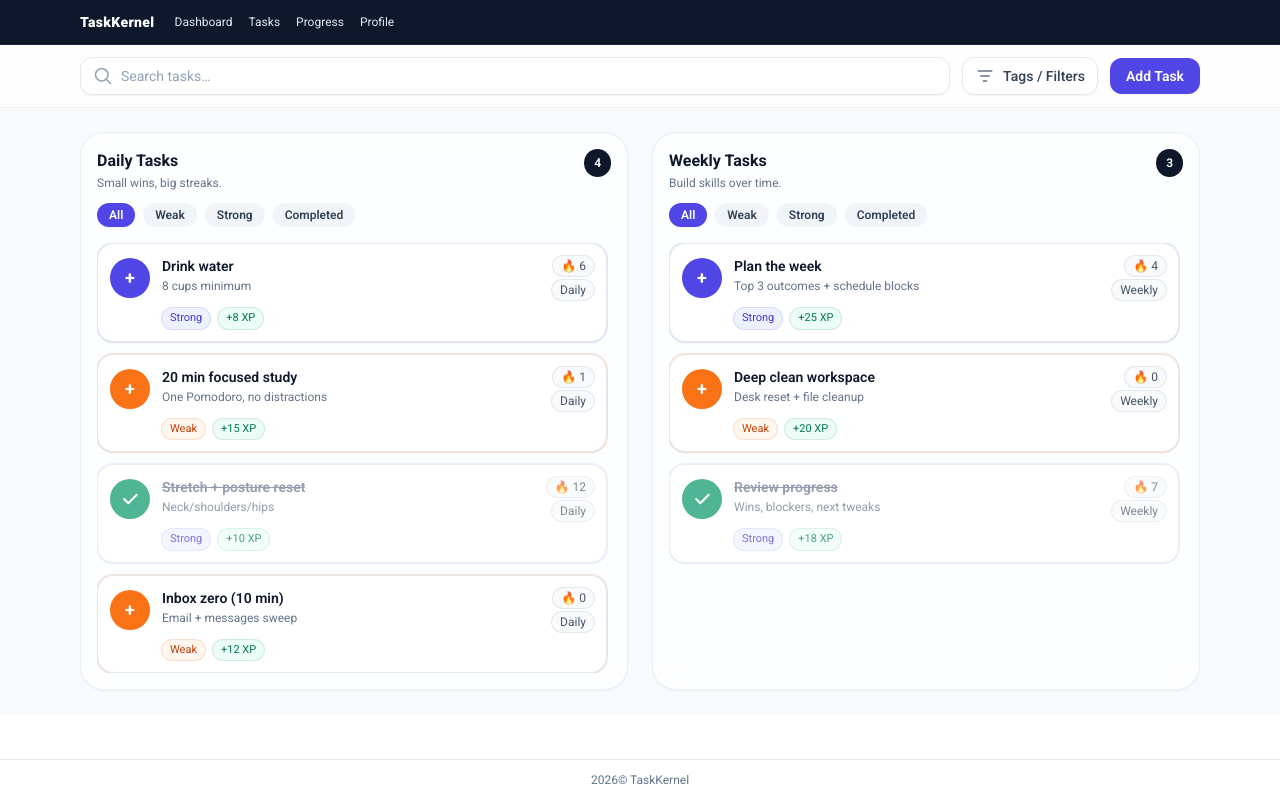
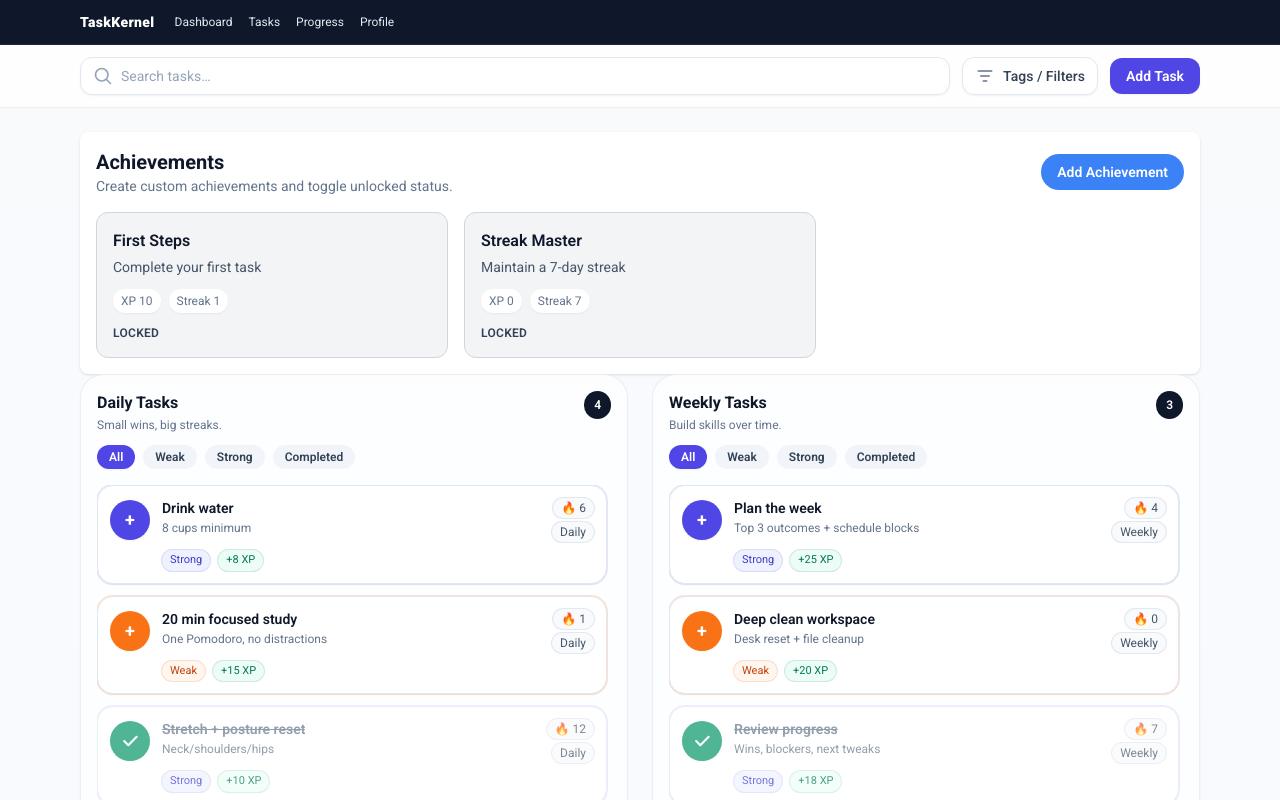
Before and after one commit to spencerwest-dev/TaskKernel, a React (Create React App) app in the folder frontend/: page /dashboard in a window 1280 px wide. Shown: the top 800 px of the page. Built offline with nearby package versions, Linux system fonts and the light colour scheme.

Commit message:
Created frontend for Achievement Tracker component
Made the frontend part for Achievement Tracker, will get the backend done later

```diff
--- /dev/null
+++ b/frontend/src/pages/dashboard/components/AchievementTracker.jsx
@@ -0,0 +1,193 @@
+import React, { useState, useEffect } from 'react';
+
+const initialAchievements = [
+  { id: 1, name: 'First Steps', description: 'Complete your first task', xpThreshold: 10, streakThreshold: 1, unlocked: false },
+  { id: 2, name: 'Streak Master', description: 'Maintain a 7-day streak', xpThreshold: 0, streakThreshold: 7, unlocked: false },
+];
+
+function AddAchievementModal({ open, onClose, onCreate }) {
+  const [form, setForm] = useState({
+    name: '',
+    description: '',
+    xpThreshold: 0,
+    streakThreshold: 0,
+  });
+
+  const handleChange = (field) => (event) => {
+    const value = field.includes('Threshold') ? parseInt(event.target.value, 10) || 0 : event.target.value;
+    setForm((prev) => ({ ...prev, [field]: value }));
+  };
+
+  const handleSubmit = (event) => {
+    event.preventDefault();
+    if (!form.name.trim()) return;
+
+    onCreate?.({
+      name: form.name.trim(),
+      description: form.description.trim(),
+      xpThreshold: form.xpThreshold,
+      streakThreshold: form.streakThreshold,
+    });
+    setForm({ name: '', description: '', xpThreshold: 0, streakThreshold: 0 });
+    onClose?.();
+  };
+
+  if (!open) return null;
+
+  return (
+    <div className="fixed inset-0 z-50 flex items-center justify-center bg-slate-900/50 px-4 py-6">
+      <div className="w-full max-w-xl rounded-[2rem] bg-white p-6 shadow-2xl ring-1 ring-slate-200">
+        <div className="flex items-start justify-between gap-4">
+          <div>
+            <h2 className="text-2xl font-semibold text-slate-900">Add Achievement</h2>
+            <p className="mt-1 text-sm text-slate-500">Create a new achievement with name, description, XP threshold, and streak threshold.</p>
+          </div>
+          <button
+            type="button"
+            onClick={onClose}
+            className="rounded-full border border-slate-200 bg-slate-100 px-3 py-2 text-sm font-semibold text-slate-700 hover:bg-slate-200"
+          >
+            Close
+          </button>
+        </div>
+
+        <form className="mt-6 space-y-5" onSubmit={handleSubmit}>
+          <label className="block text-sm font-medium text-slate-700">
+            Name
+            <input
+              type="text"
+              value={form.name}
+              onChange={handleChange('name')}
+              placeholder="Achievement name"
+              className="mt-2 w-full rounded-3xl border border-slate-200 bg-slate-50 px-4 py-3 text-sm text-slate-900 outline-none focus:border-indigo-500 focus:ring-2 focus:ring-indigo-200"
+            />
+          </label>
+
+          <label className="block text-sm font-medium text-slate-700">
+            Description
+            <textarea
+              value={form.description}
+              onChange={handleChange('description')}
+              placeholder="Achievement description"
+              rows="4"
+              className="mt-2 w-full rounded-3xl border border-slate-200 bg-slate-50 px-4 py-3 text-sm text-slate-900 outline-none focus:border-indigo-500 focus:ring-2 focus:ring-indigo-200"
+            />
+          </label>
+
+          <div className="grid gap-4 sm:grid-cols-2">
+            <label className="block text-sm font-medium text-slate-700">
+              XP Threshold
+              <input
+                type="number"
+                value={form.xpThreshold}
+                onChange={handleChange('xpThreshold')}
+                min="0"
+                className="mt-2 w-full rounded-3xl border border-slate-200 bg-slate-50 px-4 py-3 text-sm text-slate-900 outline-none focus:border-indigo-500 focus:ring-2 focus:ring-indigo-200"
+              />
+            </label>
+
+            <label className="block text-sm font-medium text-slate-700">
+              Streak Threshold
+              <input
+                type="number"
+                value={form.streakThreshold}
+                onChange={handleChange('streakThreshold')}
+                min="0"
+                className="mt-2 w-full rounded-3xl border border-slate-200 bg-slate-50 px-4 py-3 text-sm text-slate-900 outline-none focus:border-indigo-500 focus:ring-2 focus:ring-indigo-200"
+              />
+            </label>
+          </div>
+
+          <div className="flex items-center justify-end gap-3 pt-2">
+            <button
+              type="button"
+              onClick={onClose}
+              className="rounded-3xl border border-slate-200 bg-white px-4 py-3 text-sm font-semibold text-slate-700 hover:bg-slate-50"
+            >
+              Cancel
+            </button>
+            <button
+              type="submit"
+              className="rounded-3xl bg-indigo-600 px-5 py-3 text-sm font-semibold text-white shadow-sm hover:bg-indigo-700"
+            >
+              Create Achievement
+            </button>
+          </div>
+        </form>
+      </div>
+    </div>
+  );
+}
+
+export default function AchievementTracker() {
+  const [achievements, setAchievements] = useState(() => {
+    const saved = localStorage.getItem('achievements');
+    return saved ? JSON.parse(saved) : initialAchievements;
+  });
+  const [showAddModal, setShowAddModal] = useState(false);
+
+  useEffect(() => {
+    localStorage.setItem('achievements', JSON.stringify(achievements));
+  }, [achievements]);
+
+  const addAchievement = (newAchievement) => {
+    const id = Date.now();
+    setAchievements((prev) => [...prev, { ...newAchievement, id, unlocked: false }]);
+  };
+
+  const toggleUnlocked = (id) => {
+    setAchievements((prev) =>
+      prev.map((achievement) =>
+        achievement.id === id ? { ...achievement, unlocked: !achievement.unlocked } : achievement
+      )
+    );
+  };
+
+  return (
+    <div className="p-4 bg-white rounded-lg shadow">
+      <div className="flex flex-col gap-4 sm:flex-row sm:items-center sm:justify-between">
+        <div>
+          <h2 className="text-xl font-bold">Achievements</h2>
+          <p className="text-sm text-slate-500">Create custom achievements and toggle unlocked status.</p>
+        </div>
+        <button
+          onClick={() => setShowAddModal(true)}
+          className="inline-flex items-center justify-center rounded-full bg-blue-500 px-4 py-2 text-sm font-semibold text-white transition hover:bg-blue-600"
+        >
+          Add Achievement
+        </button>
+      </div>
+
+      <div className="mt-4 grid grid-cols-1 gap-4 md:grid-cols-2 lg:grid-cols-3">
+        {achievements.map((achievement) => (
+          <button
+            key={achievement.id}
+            type="button"
+            onClick={() => toggleUnlocked(achievement.id)}
+            className={`text-left p-4 rounded-xl border transition ${
+              achievement.unlocked
+                ? 'bg-yellow-100 border-yellow-300 hover:bg-yellow-200'
+                : 'bg-gray-100 border-gray-300 hover:bg-gray-200'
+            }`}
+          >
+            <h3 className="font-semibold">{achievement.name}</h3>
+            <p className="mt-1 text-sm text-slate-600">{achievement.description}</p>
+            <div className="mt-3 flex flex-wrap gap-2 text-xs text-slate-500">
+              <span className="rounded-full bg-white px-2 py-1 shadow-sm">XP {achievement.xpThreshold}</span>
+              <span className="rounded-full bg-white px-2 py-1 shadow-sm">Streak {achievement.streakThreshold}</span>
+            </div>
+            <p className="mt-3 text-xs font-semibold uppercase tracking-wide text-slate-700">
+              {achievement.unlocked ? 'Unlocked' : 'Locked'}
+            </p>
+          </button>
+        ))}
+      </div>
+
+      <AddAchievementModal
+        open={showAddModal}
+        onClose={() => setShowAddModal(false)}
+        onCreate={addAchievement}
+      />
+    </div>
+  );
+}
--- a/frontend/src/pages/dashboard/components/TaskDashboard.jsx
+++ b/frontend/src/pages/dashboard/components/TaskDashboard.jsx
@@ -3,6 +3,7 @@ import DashboardLayout from "./DashboardLayout";
 import TaskColumn from "./TaskColumn";
 import Navbar from "./Navbar";
 import Footer from "./Footer";
+import AchievementTracker from "./AchievementTracker";
 
 function normalizeTab(tab) {
   return String(tab || "All");
@@ -163,6 +164,7 @@ export default function TaskDashboard() {
             onOpenFilters={() => {}}
             onAddTask={addTask}
           >
+            <AchievementTracker />
             <div className="grid h-full min-h-0 grid-cols-1 gap-6 lg:grid-cols-2">
               <TaskColumn
                 title="Daily Tasks"
```
